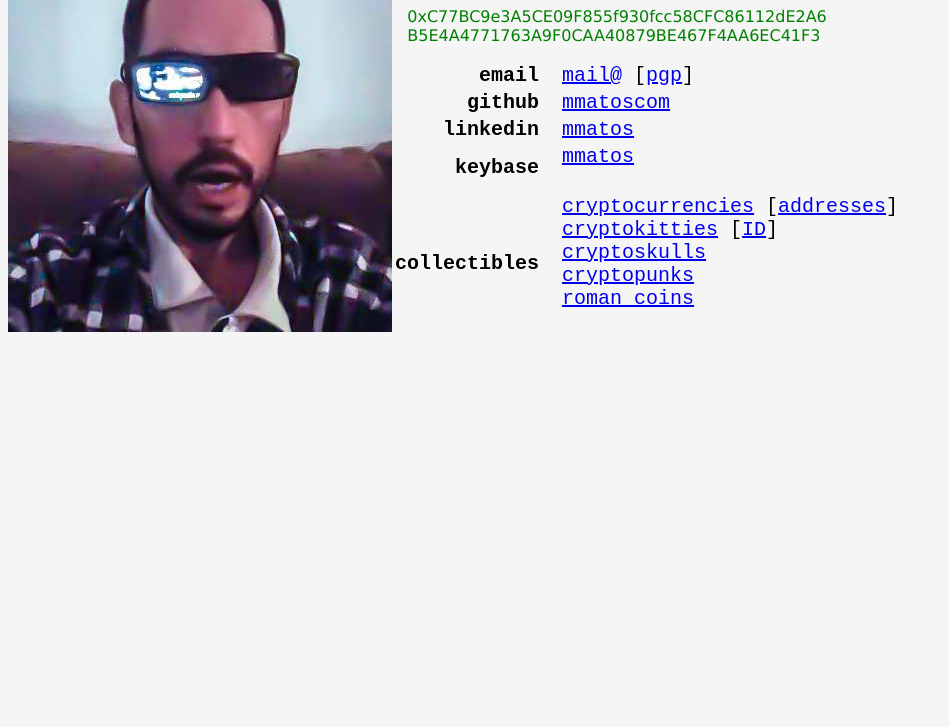
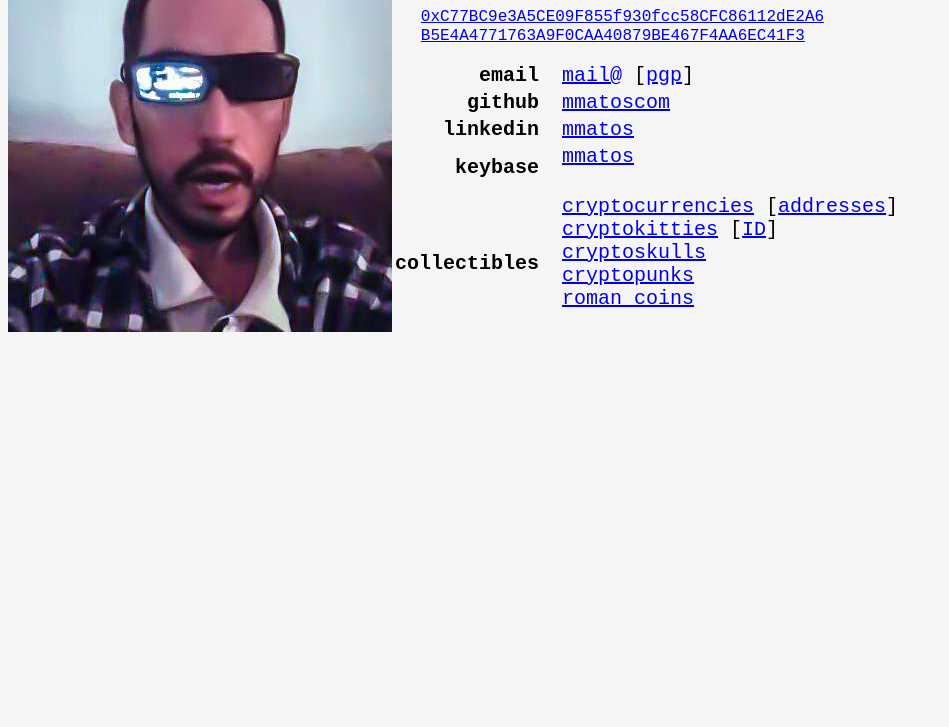
Before and after one commit to metaver5o/mmatoscom.github.io, a plain HTML site: page index.html in a window 1280 px wide. Shown: the part 73-800 px from the top of the page, without its empty margins (0-949 px from the left). Drawn offline with Linux system fonts and the light colour scheme.

Commit message:
updating website index

```diff
--- a/index.html
+++ b/index.html
@@ -20,9 +20,9 @@
     <table class="datatable">
       <img src="mmatos.jpg" align="left">
       <h1>&nbsp&nbsp Marco Matos</h1>
-      <font face="verdana" color="green">
-        &nbsp&nbsp 0xC77BC9e3A5CE09F855f930fcc58CFC86112dE2A6
-        <br> &nbsp&nbsp B5E4A4771763A9F0CAA40879BE467F4AA6EC41F3</font>
+      <font face="Courier New" color="green">
+        &nbsp&nbsp <a href="https://etherscan.io/address/0xC77BC9e3A5CE09F855f930fcc58CFC86112dE2A6">0xC77BC9e3A5CE09F855f930fcc58CFC86112dE2A6</a>
+        <br> &nbsp&nbsp <a href="file:///home/marco/code/mmatoscom.github.io/pgp.txt">B5E4A4771763A9F0CAA40879BE467F4AA6EC41F3</a></font>
         </font>
         </p>
         <tr>
```
